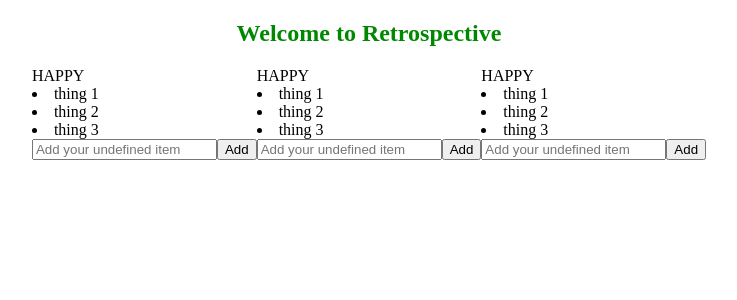
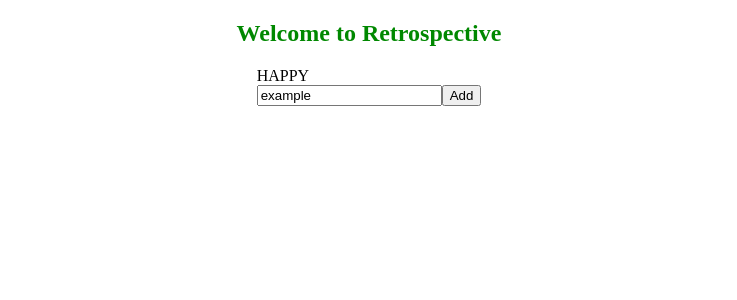
Before and after one commit to LRVC/retrospective, a React (Create React App) app in the folder retrospectiveClient/: page / in a window 1280 px wide. Shown: the top 300 px of the page, without its empty margins (271-1008 px from the left). Built offline with nearby package versions, Linux system fonts and the light colour scheme; the HTML template or start-up script is replaced by a standard one.

Commit message:
Add working components. -Basic 'add' item

```diff
--- a/retrospectiveClient/src/components/App.js
+++ b/retrospectiveClient/src/components/App.js
@@ -13,12 +13,7 @@ class App extends Component {
           <div className="item-types">
             <Items
                 logo="HAPPY"
-            />
-            <Items
-              logo="HAPPY"
-            />
-            <Items
-              logo="HAPPY"
+                listType="happy"
             />
           </div>
         </div>
--- a/retrospectiveClient/src/components/Items.js
+++ b/retrospectiveClient/src/components/Items.js
@@ -7,37 +7,29 @@ export default class Items extends Component {
 
         this.itemList = this.itemList.bind(this);
         this.addItem = this.addItem.bind(this);
+        this.updateContent = this.updateContent.bind(this);
 
-        //dummy data for testing
-        this.items = [
-            {content: "thing 1"},
-            {content: "thing 2"},
-            {content: "thing 3"}
-        ]
-    }
-
-    componentDidMount() {
-        this.setState({
+        this.state = {
             items: []
-        })
+        };
     }
 
     itemList(items) {
-        return items.map((item) => {
-            return <li>{item.content}</li>
+        return items.map((item, index) => {
+            return <li key={index}>{item.content}</li>
         })
     }
 
     addItem(event) {
-        const itemsArray = this.state.items;
+      event.preventDefault()
+      const itemsArray = this.state.items.concat([{content: this.state.content, id: Date.now()}])
+      this.setState({
+        items: itemsArray
+      })
+    }
 
-        itemsArray.push({
-            content: event.target.value
-        });
-
-        this.setState({
-            items: itemsArray
-        })
+    updateContent(event) {
+      this.setState({ content: event.target.value})
     }
 
     render() {
@@ -45,11 +37,14 @@ export default class Items extends Component {
         return (
             <div>
                 <div>{logo}</div>
-                {this.itemList(this.items)}
+                {this.itemList(this.state.items)}
                 <div>
                     <form onSubmit={this.addItem}>
                         <input type="text"
-                               placeholder={`Add your ${listType} item`}/>
+                               placeholder={`Add your ${listType} item`}
+                               defaultValue="example"
+                               onChange={this.updateContent}
+                        />
                         <button type="submit">Add</button>
                     </form>
                 </div>
```
Also changed, not shown: 1 other file (tests, documents, lock files or other folders).
